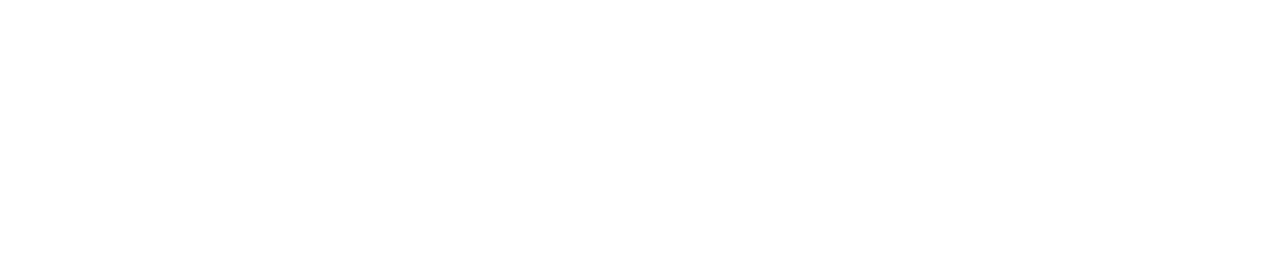
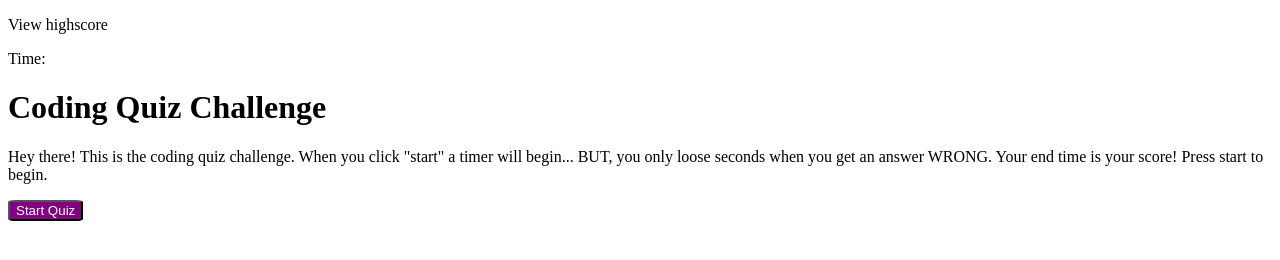
Before and after one commit to smilleeymilleey/code_quiz, a plain HTML site: page index.html in a window 1280 px wide. Drawn offline with Linux system fonts and the light colour scheme.

Commit message:
added the HTML for the welcome page and styled the buttons

```diff
--- a/index.html
+++ b/index.html
@@ -20,3 +20,23 @@
 <!-- highscore list/ leaderboard -->
 <!-- score  -->
 <!-- input initials & - clean or go back buttons -->
+
+
+
+<!DOCTYPE html>
+<html>
+<head>
+
+<Link rel="stylesheet" href="style.css"></Link>
+<title>Coding Quiz Challenge</title>
+</head>
+
+<body>
+<p id="welcome__Highscore">View highscore</p>
+<p id="welcome__Highscore">Time:</p>
+   <h1 id= "welcome__Title">Coding Quiz Challenge</h1>
+     <p id="welcome__P">Hey there! This is the coding quiz challenge. When you click "start" a timer will begin... BUT, you only loose seconds when you get an answer WRONG. Your end time is your score! Press start to begin.</p>
+    <button id="start__Quiz">Start Quiz</button>
+</body>
+
+</html>
--- a/style.css
+++ b/style.css
@@ -0,0 +1,6 @@
+#start__Quiz {
+    background-color: purple;
+    color: white;
+    border-radius: 10%;
+
+}
```
